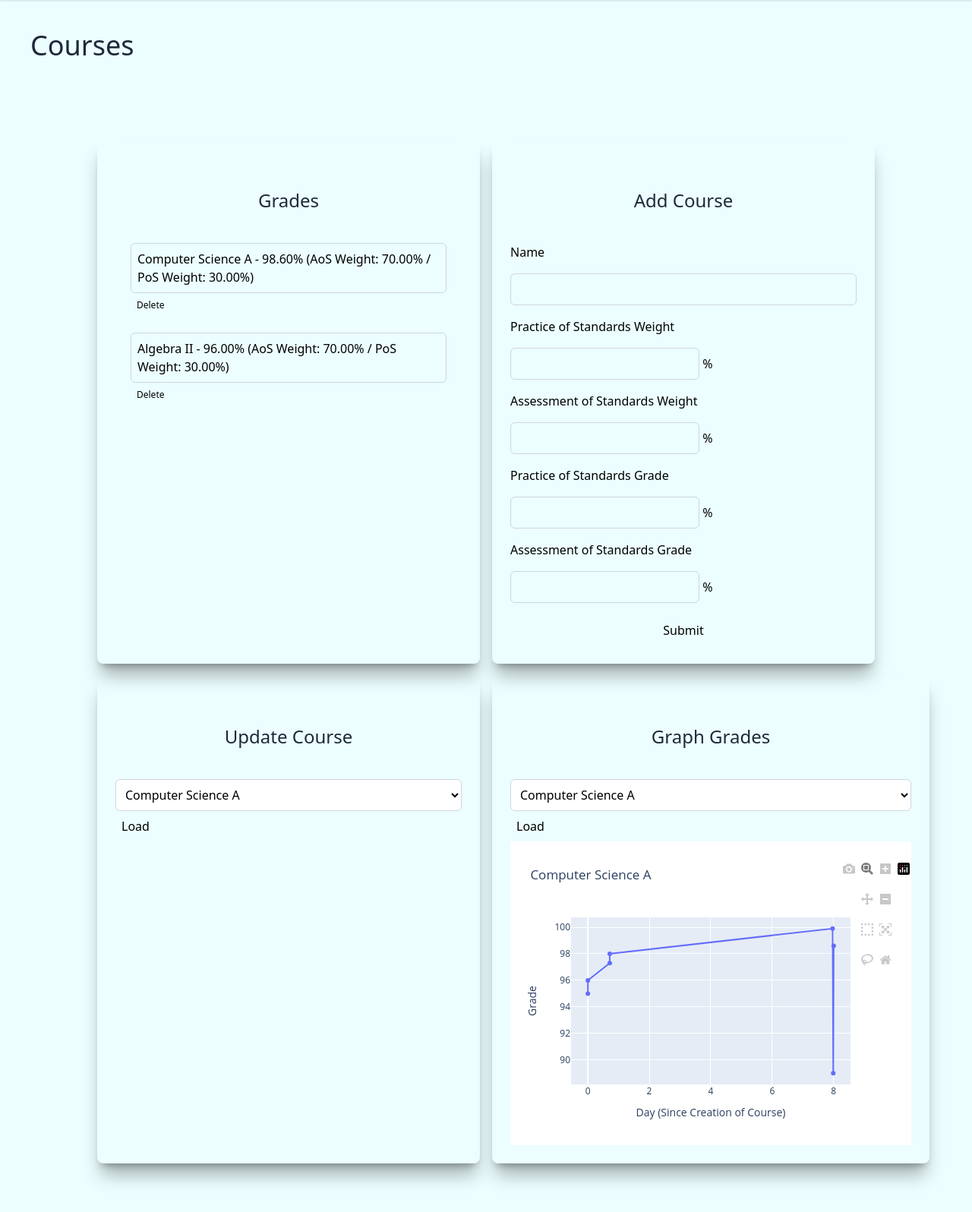
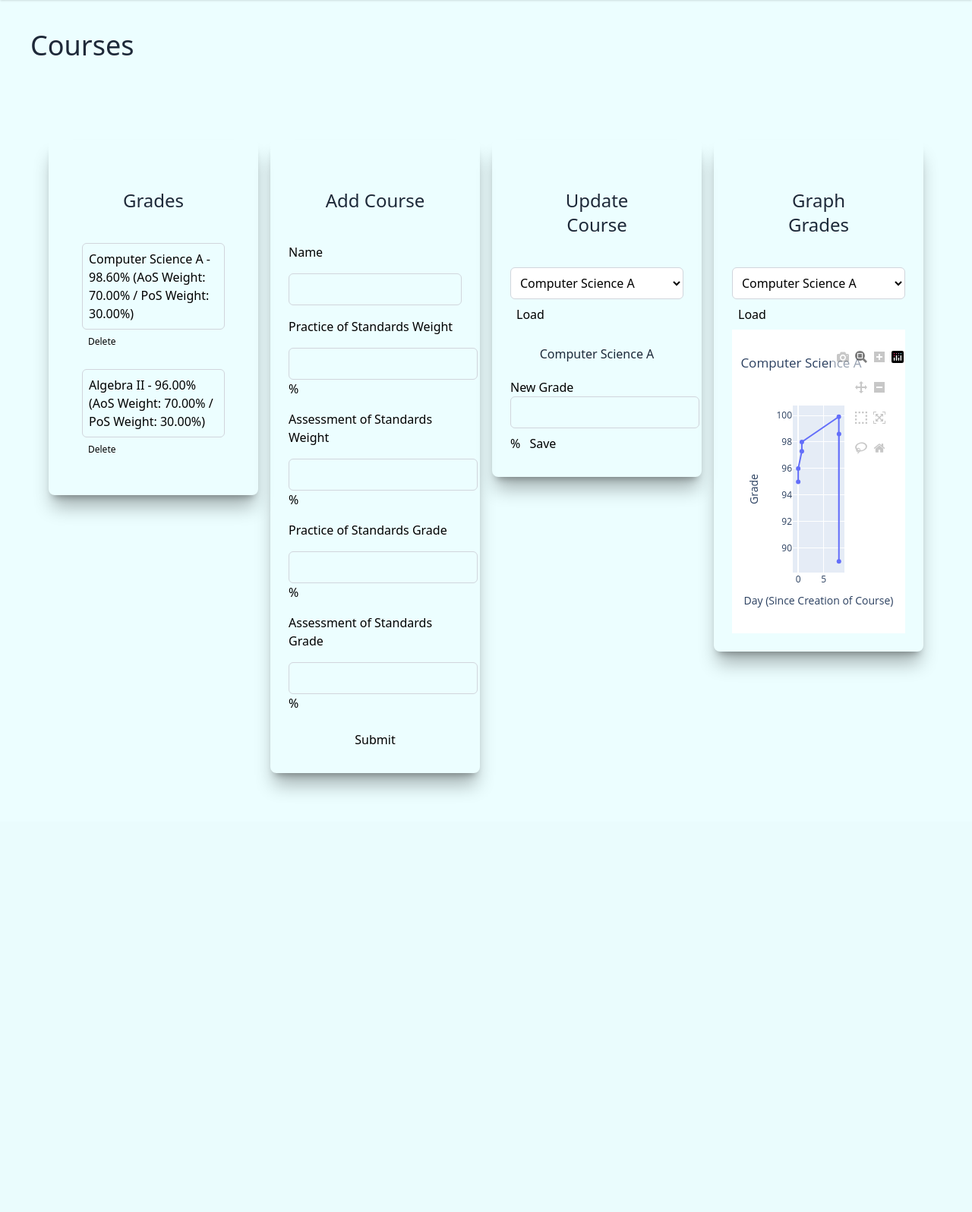
Before and after one commit to defnotafunction/Student-Intelligence, a Flask app: page /courses in a window 1280 px wide. Shown: the part 68-1664 px from the top of the page at 76% size. After the commit the page ends 1111 px from the top, so only its background shows below. Run offline with Flask 3, Linux system fonts and the light colour scheme; a user stored in the database is signed in; parts of the project's set-up code (start-up, migrations or seed data) failed here and were passed over; some libraries are stand-ins or nearby versions.

Commit message:
Reduce route loading speed, alter courses page formatting and dropdown boxes

```diff
--- a/helper.py
+++ b/helper.py
@@ -1,13 +1,12 @@
 from sqlalchemy import select
+from flask_caching import Cache
 from models import *
 from extension import *
 from werkzeug.security import generate_password_hash
 import plotly.graph_objects as go
+from sklearn.pipeline import Pipeline
+from sklearn.preprocessing import StandardScaler
 from sklearn.svm import SVR
-from sklearn.preprocessing import StandardScaler
-from sklearn.pipeline import Pipeline
-from sklearn.base import BaseEstimator
-from youtube_search import YoutubeSearch
 
 def app_context_wrapper(func: callable):
     def inner(*args, **kwargs):
@@ -63,15 +62,14 @@ def predict_grades_from_datetimes(datetimes: list[datetime], grades: list[float]
     nested_days_from_min = [[d] for d in days_from_min]
     nested_future_days = [[d] for d in future_days]
 
-
     model_pipeline = Pipeline(steps=[
         ('spline', StandardScaler()),
         ('regressor', SVR(kernel='rbf', C=500, epsilon=0.1, gamma='scale'))
-        ])
+    ])
     model_pipeline.fit(nested_days_from_min, grades)
     current_days_predictions = model_pipeline.predict(nested_days_from_min)
     future_days_predictions = model_pipeline.predict(nested_future_days)
-    predictions = [*current_days_predictions, * future_days_predictions]
+    predictions = [*current_days_predictions, *future_days_predictions]
 
     return predictions
 
@@ -114,6 +112,9 @@ def create_grades_vs_time_with_predictions(title: str, datetimes: list[datetime]
     return graph_html
 
 # GOOGLE API FUNCTIONS
+@cache.memoize(timeout=3600)
 def query_youtube(query: str, num_results: int = 3):
+    from youtube_search import YoutubeSearch
+
     result = YoutubeSearch(query, max_results=num_results)
     return result.videos
--- a/main.py
+++ b/main.py
@@ -8,14 +8,12 @@ from helper import *
 from extension import *
 
 
+
 login_manager = LoginManager()
 login_manager.login_view = 'login'
 
 db.init_app(app)
 login_manager.init_app(app)
-
-with app.app_context():
-    db.create_all()
 
 @login_manager.user_loader
 def load_user(user_id):
@@ -57,7 +55,7 @@ def signin():
             flash('User already exists.')
         else:
             user = create_and_save_user(db, input_username, input_password)
-            login_user(user)
+            login_user(user, remember=True)
             return redirect(url_for('index'))
 
     return render_template('login.html', page_name='Sign In', form=signin_form)
@@ -76,11 +74,10 @@ def dashboard():
     for course in current_user.courses:
         data = [(g.date_created, g.percentage) for g in course.grades]
 
-        if len(data) >= 1:  # If there is data to plot
-            datetimes, grades = zip(*data)
-            datetimes, grades = list(datetimes), list(grades)
-            graph_html = create_grades_vs_time_with_predictions(course.name, datetimes, grades, 20)
-            made_graphs.append(graph_html)
+        datetimes, grades = zip(*data)
+        datetimes, grades = list(datetimes), list(grades)
+        graph_html = create_grades_vs_time_with_predictions(course.name, datetimes, grades, 20)
+        made_graphs.append(graph_html)
 
     # Recommending videos for low grade courses
     lowest_grade_course = min(current_user.courses, key=lambda x: x.grade)
@@ -102,18 +99,24 @@ def courses():
     delete_course_form = DeleteCourseForm()
     add_course_form = AddCourseForm()
     update_course_form = UpdateCourseForm()
+    dropdown_update_course = None
     dropdown_update_course_id = request.form.get('update_course_id')  # Course ID from the Dropdown Box of Change Courses
-    dropdown_update_course = None
-    dropdown_graph_course_id = None
+    dropdown_graph_course_id = request.form.get('graph_course_id')
+
+    # Default update form / graph that'll pop up if user didn't select
     if len(list(current_user.courses)) >= 1:
-        dropdown_graph_course_id = current_user.courses[0].id
+        if dropdown_update_course_id is None:
+            dropdown_update_course_id = current_user.courses[0].id
+
+        if dropdown_graph_course_id is None:
+            dropdown_graph_course_id = current_user.courses[0].id
+
 
     graph_html = None
-
     # ITEM 2 ADD COURSE
     if add_course_form.validate_on_submit():
-        assessment_grade = add_course_form.assessment_of_standards_grade.data * (add_course_form.assessment_of_standards_weight.data / 100)
-        practice_grade = add_course_form.practice_of_standards_grade.data * (add_course_form.practice_of_standards_weight.data / 100)
+        assessment_grade = float(add_course_form.assessment_of_standards_grade.data) * (add_course_form.assessment_of_standards_weight.data / 100)
+        practice_grade = float(add_course_form.practice_of_standards_grade.data) * (add_course_form.practice_of_standards_weight.data / 100)
         final_grade = assessment_grade + practice_grade
 
         new_course = Course(
@@ -151,10 +154,9 @@ def courses():
         dropdown_graph_course = db.session.get(Course, dropdown_graph_course_id)
         data = [(g.date_created, g.percentage) for g in dropdown_graph_course.grades]
 
-        if len(data) >= 1:  # If there is data to plot
-            datetimes, grades = zip(*data)
-            datetimes, grades = list(datetimes), list(grades)
-            graph_html = create_grades_vs_time(dropdown_graph_course.name, datetimes, grades)
+        datetimes, grades = zip(*data)
+        datetimes, grades = list(datetimes), list(grades)
+        graph_html = create_grades_vs_time(dropdown_graph_course.name, datetimes, grades)
 
 
     current_courses = current_user.courses
@@ -182,4 +184,7 @@ def contact():
     return render_template('contact.html')
 
 if __name__ == '__main__':
-    app.run(debug=True, threaded=True)
+    with app.app_context():
+        db.create_all()
+
+    app.run(threaded=True)
--- a/models.py
+++ b/models.py
@@ -1,7 +1,6 @@
 from extension import db
 from flask_login import UserMixin
 from datetime import datetime, timezone
-
 
 class User(db.Model, UserMixin):
     id = db.Column(db.Integer, primary_key=True)
--- a/static/css/output.css
+++ b/static/css/output.css
@@ -21,7 +21,6 @@
     --color-white: #fff;
     --spacing: 0.25rem;
     --container-xl: 36rem;
-    --container-6xl: 72rem;
     --text-xs: 0.75rem;
     --text-xs--line-height: calc(1 / 0.75);
     --text-sm: 0.875rem;
@@ -237,17 +236,11 @@
   .w-full {
     width: 100%;
   }
-  .max-w-6xl {
-    max-width: var(--container-6xl);
-  }
   .max-w-fit {
     max-width: fit-content;
   }
   .max-w-xl {
     max-width: var(--container-xl);
-  }
-  .min-w-xl {
-    min-width: var(--container-xl);
   }
   .grid-cols-1 {
     grid-template-columns: repeat(1, minmax(0, 1fr));
@@ -263,6 +256,9 @@
   }
   .items-center {
     align-items: center;
+  }
+  .items-start {
+    align-items: flex-start;
   }
   .justify-between {
     justify-content: space-between;
@@ -477,6 +473,26 @@
       grid-template-columns: repeat(2, minmax(0, 1fr));
     }
   }
+  .lg\:grid-cols-4 {
+    @media (width >= 64rem) {
+      grid-template-columns: repeat(4, minmax(0, 1fr));
+    }
+  }
+  .\[\&_canvas\]\:\!w-full {
+    & canvas {
+      width: 100% !important;
+    }
+  }
+  .\[\&_div\]\:\!w-full {
+    & div {
+      width: 100% !important;
+    }
+  }
+  .\[\&_svg\]\:\!w-full {
+    & svg {
+      width: 100% !important;
+    }
+  }
 }
 @property --tw-space-x-reverse {
   syntax: "*";
--- a/templates/base.html
+++ b/templates/base.html
@@ -4,7 +4,6 @@
 <head>
     <meta charset="UTF-8">
     <meta name="viewport" content="width=device-width, initial-scale=1.0">
-    <script src="https://jsdelivr.net"></script>
     <title>Student Intelligence</title>
     <link rel="stylesheet" href="{{ url_for('static', filename='css/output.css') }}">
 </head>
--- a/templates/courses.html
+++ b/templates/courses.html
@@ -2,8 +2,8 @@
 
 {% block content %}
 <h3 class="text-left text-4xl text-gray-800 m-10">Courses</h3>
-<div class="max-w-6xl mx-auto p-8">
-    <div class="grid grid-cols-2 gap-4 p-8">
+<div class="mx-auto p-8">
+    <div class="grid grid-cols-1 md:grid-cols-2 lg:grid-cols-4 w-full gap-4 p-8 items-start">
 
         <!-- Item 1: Grades -->
         <div class="max-w-xl w-full p-6 rounded-lg shadow-xl/30">
@@ -28,7 +28,7 @@
 
 
         <!-- Item 2: Add Courses -->
-        <div class="w-full max-h-min p-6 rounded-lg shadow-xl/30">
+        <div class="max-w-xl w-full max-h-min p-6 rounded-lg shadow-xl/30">
             <h5 class="text-center text-2xl text-gray-800 m-10">Add Course</h5>
             <form method="post" class="flex flex-col gap-4">
                 {{ add_course_form.hidden_tag() }}
@@ -93,7 +93,7 @@
         </div>
 
         <!-- Item 4: Graphing Courses -->
-        <div class="min-w-xl w-full p-6 rounded-lg shadow-xl/30">
+        <div class="max-w-xl w-full p-6 rounded-lg shadow-xl/30">
             <h5 class="text-center text-2xl text-gray-800 m-10">Graph Grades</h5>
             <form method="POST">
                 <select name="graph_course_id"
@@ -108,15 +108,11 @@
                     class="rounded-md p-2 transition-colors duration-800 hover:text-sky-700 hover:bg-gray-200/60">Load</button>
             </form>
 
-            {% if graph_html %}
+
             <div class="w-full h-[400px] overflow-hidden">
                 {{ graph_html | safe }}
             </div>
-            {% else %}
 
-            <p class="text-red-600 text-base">Not enough data to graph</p>
-
-            {% endif %}
         </div>
     </div>
 </div>
```
Also changed, not shown: docs/PROJECT_PLAN.md (+1 -1 lines), templates/dashboard.html (+4 -4 lines), instance/app.db.
